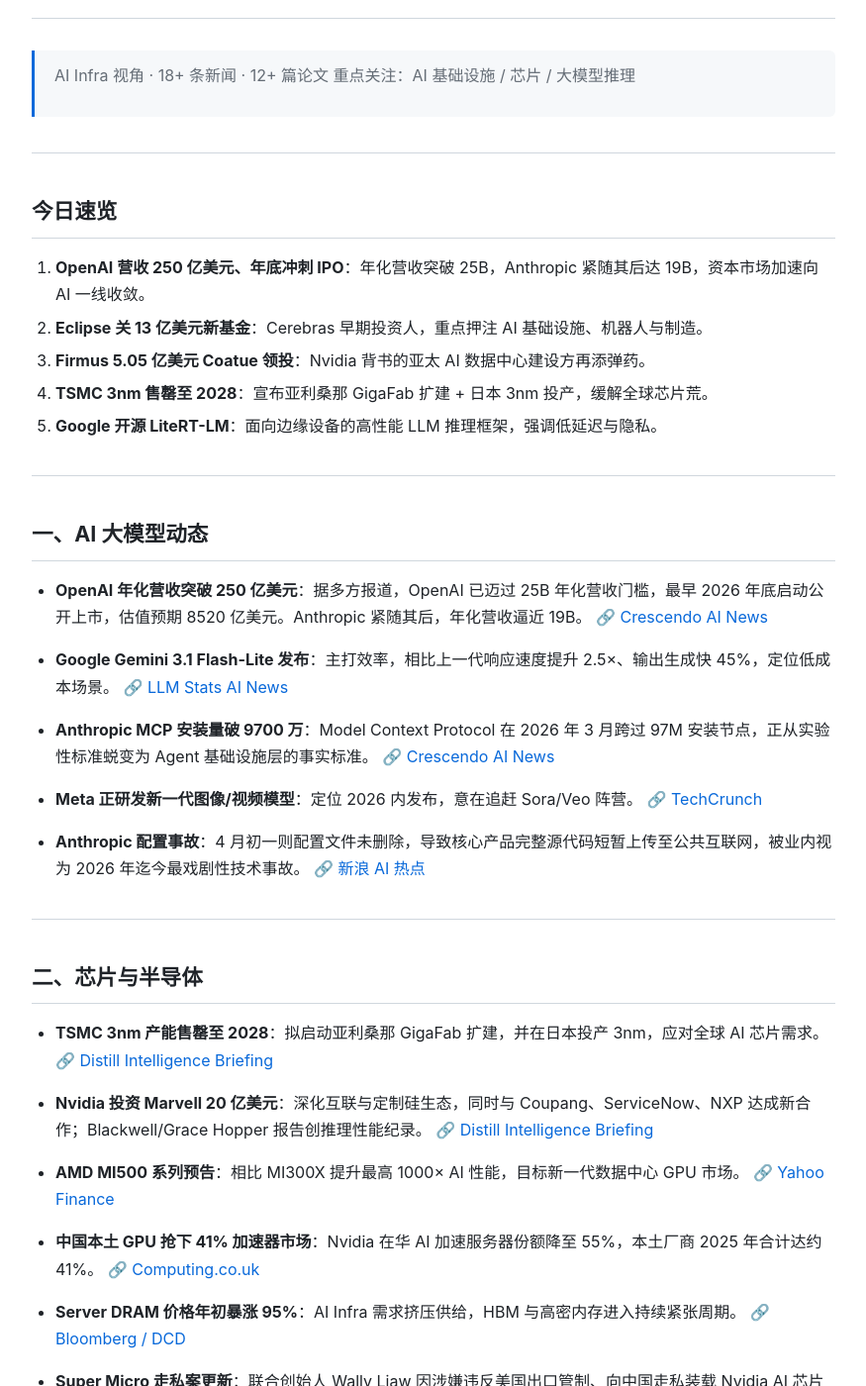
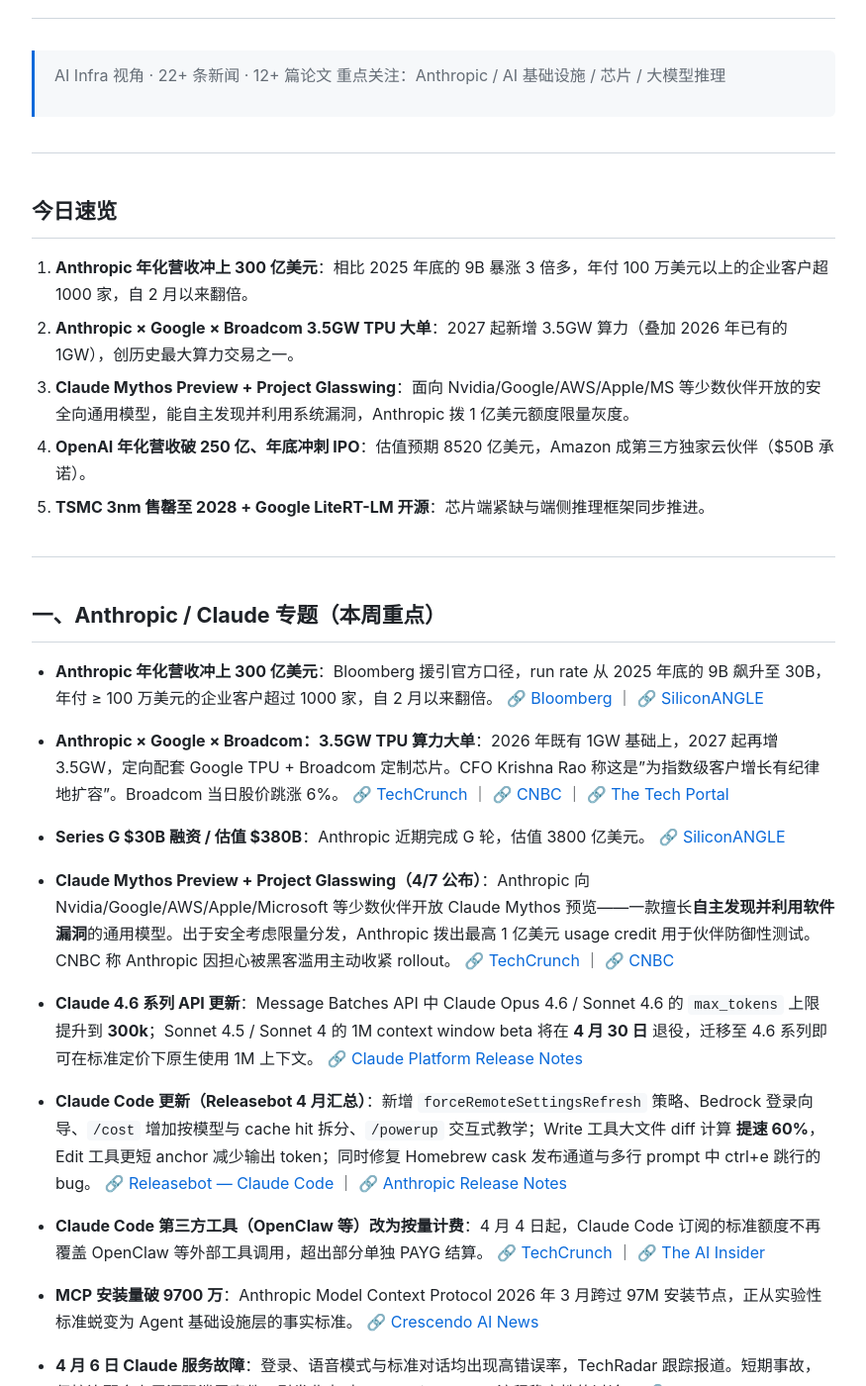
Before and after one commit to whitecloudy2016/tech-news, a Jekyll site: the page built from _posts/2026-04-08-tech-news.md, in a window 1280 px wide and 1400 px high, scrolled down 309 px. Shown: the whole window at 99% size, without its empty margins (202-1077 px from the left). Built offline with Jekyll 4.4.1, drawn with Linux system fonts in a browser that asks for light colours; some of the changed text lies outside the part shown.

Commit message:
update: add Anthropic/Claude weekly highlights to 2026-04-08
Co-Authored-By: Claude Opus 4.6 (1M context) <noreply@anthropic.com>

```diff
--- a/_posts/2026-04-08-tech-news.md
+++ b/_posts/2026-04-08-tech-news.md
@@ -2,45 +2,76 @@
 layout: post
 title: "科技日报 | 2026年4月8日"
 date: 2026-04-08
-tags: [AI基础设施, 数据中心, GPU, OpenAI, 推理优化]
-excerpt: "OpenAI 年化营收突破 250 亿美元拟年底 IPO；Eclipse 募资 13 亿美元投向 AI 基建与机器人；Firmus 获 5.05 亿美元加码亚太 AI 数据中心；TSMC 3nm 产能售罄至 2028；Google LiteRT-LM 边缘推理框架开源。"
+tags: [Anthropic, Claude, AI基础设施, GPU, 推理优化]
+excerpt: "Anthropic 年化营收冲上 300 亿美元、与 Google/Broadcom 签下 3.5GW TPU 大单；Claude Mythos 安全模型 Project Glasswing 公布；OpenAI 年化营收突破 250 亿拟年底 IPO；TSMC 3nm 售罄至 2028；Google LiteRT-LM 边缘推理框架开源。"
 ---
 
-> AI Infra 视角 · 18+ 条新闻 · 12+ 篇论文
-> 重点关注：AI 基础设施 / 芯片 / 大模型推理
+> AI Infra 视角 · 22+ 条新闻 · 12+ 篇论文
+> 重点关注：Anthropic / AI 基础设施 / 芯片 / 大模型推理
 
 ---
 
 ## 今日速览
 
-1. **OpenAI 营收 250 亿美元、年底冲刺 IPO**：年化营收突破 25B，Anthropic 紧随其后达 19B，资本市场加速向 AI 一线收敛。
-2. **Eclipse 关 13 亿美元新基金**：Cerebras 早期投资人，重点押注 AI 基础设施、机器人与制造。
-3. **Firmus 5.05 亿美元 Coatue 领投**：Nvidia 背书的亚太 AI 数据中心建设方再添弹药。
-4. **TSMC 3nm 售罄至 2028**：宣布亚利桑那 GigaFab 扩建 + 日本 3nm 投产，缓解全球芯片荒。
-5. **Google 开源 LiteRT-LM**：面向边缘设备的高性能 LLM 推理框架，强调低延迟与隐私。
+1. **Anthropic 年化营收冲上 300 亿美元**：相比 2025 年底的 9B 暴涨 3 倍多，年付 100 万美元以上的企业客户超 1000 家，自 2 月以来翻倍。
+2. **Anthropic × Google × Broadcom 3.5GW TPU 大单**：2027 起新增 3.5GW 算力（叠加 2026 年已有的 1GW），创历史最大算力交易之一。
+3. **Claude Mythos Preview + Project Glasswing**：面向 Nvidia/Google/AWS/Apple/MS 等少数伙伴开放的安全向通用模型，能自主发现并利用系统漏洞，Anthropic 拨 1 亿美元额度限量灰度。
+4. **OpenAI 年化营收破 250 亿、年底冲刺 IPO**：估值预期 8520 亿美元，Amazon 成第三方独家云伙伴（$50B 承诺）。
+5. **TSMC 3nm 售罄至 2028 + Google LiteRT-LM 开源**：芯片端紧缺与端侧推理框架同步推进。
 
 ---
 
-## 一、AI 大模型动态
+## 一、Anthropic / Claude 专题（本周重点）
 
-- **OpenAI 年化营收突破 250 亿美元**：据多方报道，OpenAI 已迈过 25B 年化营收门槛，最早 2026 年底启动公开上市，估值预期 8520 亿美元。Anthropic 紧随其后，年化营收逼近 19B。
+- **Anthropic 年化营收冲上 300 亿美元**：Bloomberg 援引官方口径，run rate 从 2025 年底的 9B 飙升至 30B，年付 ≥ 100 万美元的企业客户超过 1000 家，自 2 月以来翻倍。
+  🔗 [Bloomberg](https://www.bloomberg.com/news/articles/2026-04-06/broadcom-confirms-deal-to-ship-google-tpu-chips-to-anthropic) ｜ 🔗 [SiliconANGLE](https://siliconangle.com/2026/04/06/anthropic-taps-google-broadcom-yet-ai-chips-revenue-run-rate-tops-30b/)
+
+- **Anthropic × Google × Broadcom：3.5GW TPU 算力大单**：2026 年既有 1GW 基础上，2027 起再增 3.5GW，定向配套 Google TPU + Broadcom 定制芯片。CFO Krishna Rao 称这是"为指数级客户增长有纪律地扩容"。Broadcom 当日股价跳涨 6%。
+  🔗 [TechCrunch](https://techcrunch.com/2026/04/07/anthropic-compute-deal-google-broadcom-tpus/) ｜ 🔗 [CNBC](https://www.cnbc.com/2026/04/06/broadcom-agrees-to-expanded-chip-deals-with-google-anthropic.html) ｜ 🔗 [The Tech Portal](https://thetechportal.com/2026/04/07/anthropic-partners-with-google-and-broadcom-for-3-5gw-ai-compute-expansion)
+
+- **Series G $30B 融资 / 估值 $380B**：Anthropic 近期完成 G 轮，估值 3800 亿美元。
+  🔗 [SiliconANGLE](https://siliconangle.com/2026/04/06/anthropic-taps-google-broadcom-yet-ai-chips-revenue-run-rate-tops-30b/)
+
+- **Claude Mythos Preview + Project Glasswing（4/7 公布）**：Anthropic 向 Nvidia/Google/AWS/Apple/Microsoft 等少数伙伴开放 Claude Mythos 预览——一款擅长**自主发现并利用软件漏洞**的通用模型。出于安全考虑限量分发，Anthropic 拨出最高 1 亿美元 usage credit 用于伙伴防御性测试。CNBC 称 Anthropic 因担心被黑客滥用主动收紧 rollout。
+  🔗 [TechCrunch](https://techcrunch.com/2026/04/07/anthropic-mythos-ai-model-preview-security/) ｜ 🔗 [CNBC](https://www.cnbc.com/2026/04/07/anthropic-claude-mythos-ai-hackers-cyberattacks.html)
+
+- **Claude 4.6 系列 API 更新**：Message Batches API 中 Claude Opus 4.6 / Sonnet 4.6 的 `max_tokens` 上限提升到 **300k**；Sonnet 4.5 / Sonnet 4 的 1M context window beta 将在 **4 月 30 日** 退役，迁移至 4.6 系列即可在标准定价下原生使用 1M 上下文。
+  🔗 [Claude Platform Release Notes](https://platform.claude.com/docs/en/release-notes/overview)
+
+- **Claude Code 更新（Releasebot 4 月汇总）**：新增 `forceRemoteSettingsRefresh` 策略、Bedrock 登录向导、`/cost` 增加按模型与 cache hit 拆分、`/powerup` 交互式教学；Write 工具大文件 diff 计算 **提速 60%**，Edit 工具更短 anchor 减少输出 token；同时修复 Homebrew cask 发布通道与多行 prompt 中 ctrl+e 跳行的 bug。
+  🔗 [Releasebot — Claude Code](https://releasebot.io/updates/anthropic/claude-code) ｜ 🔗 [Anthropic Release Notes](https://releasebot.io/updates/anthropic)
+
+- **Claude Code 第三方工具（OpenClaw 等）改为按量计费**：4 月 4 日起，Claude Code 订阅的标准额度不再覆盖 OpenClaw 等外部工具调用，超出部分单独 PAYG 结算。
+  🔗 [TechCrunch](https://techcrunch.com/2026/04/04/anthropic-says-claude-code-subscribers-will-need-to-pay-extra-for-openclaw-support/) ｜ 🔗 [The AI Insider](https://theaiinsider.tech/2026/04/06/anthropic-updates-pricing-model-for-claude-code-restricts-third-party-tool-usage/)
+
+- **MCP 安装量破 9700 万**：Anthropic Model Context Protocol 2026 年 3 月跨过 97M 安装节点，正从实验性标准蜕变为 Agent 基础设施层的事实标准。
   🔗 [Crescendo AI News](https://www.crescendo.ai/news/latest-ai-news-and-updates)
 
-- **Google Gemini 3.1 Flash-Lite 发布**：主打效率，相比上一代响应速度提升 2.5×、输出生成快 45%，定位低成本场景。
-  🔗 [LLM Stats AI News](https://llm-stats.com/ai-news)
+- **4 月 6 日 Claude 服务故障**：登录、语音模式与标准对话均出现高错误率，TechRadar 跟踪报道。短期事故，但接连配合上周源码泄露事件，引发业内对 Anthropic release 流程稳定性的讨论。
+  🔗 [TechRadar](https://www.techradar.com/news/live/claude-anthropic-down-outage-april-6-2026)
 
-- **Anthropic MCP 安装量破 9700 万**：Model Context Protocol 在 2026 年 3 月跨过 97M 安装节点，正从实验性标准蜕变为 Agent 基础设施层的事实标准。
-  🔗 [Crescendo AI News](https://www.crescendo.ai/news/latest-ai-news-and-updates)
+- **Anthropic 成立新 PAC**：Anthropic 已向监管机构提交文件成立政治行动委员会，加大政策与监管影响力投入。
+  🔗 [TechCrunch](https://techcrunch.com/2026/04/03/anthropic-ramps-up-its-political-activities-with-a-new-pac/)
 
-- **Meta 正研发新一代图像/视频模型**：定位 2026 内发布，意在追赶 Sora/Veo 阵营。
-  🔗 [TechCrunch](https://techcrunch.com/2025/12/19/meta-is-developing-a-new-image-and-video-model-for-a-2026-release-report-says/)
-
-- **Anthropic 配置事故**：4 月初一则配置文件未删除，导致核心产品完整源代码短暂上传至公共互联网，被业内视为 2026 年迄今最戏剧性技术事故。
-  🔗 [新浪 AI 热点](https://k.sina.com.cn/article_7857201856_1d45362c001903utta.html)
+- **社区流出：Opus 4.7 / Sonnet 4.8**：Medium 上一篇分析提及 Claude Code 内部疑似已在使用 Opus 4.7 / Sonnet 4.8 + Mythos，未官方公布。当前公开模型仍为 **Opus 4.6 / Sonnet 4.6 / Haiku 4.5**。
+  🔗 [Medium — Claude Code Leak](https://medium.com/@mfierce0/the-claude-code-leak-opus-4-7-sonnet-4-8-and-mythos-a-rare-unfiltered-look-inside-anthropic-70c6f735810a)
 
 ---
 
-## 二、芯片与半导体
+## 二、其他大模型动态
+
+- **OpenAI 年化营收突破 250 亿美元**：最早 2026 年底启动公开上市，估值预期 8520 亿美元；Amazon 成第三方独家云伙伴（$50B 承诺）。注意 Anthropic run rate 已反超此前外界估计的 19B 而达到 30B。
+  🔗 [Crescendo AI News](https://www.crescendo.ai/news/latest-ai-news-and-updates)
+
+- **Google Gemini 3.1 Flash-Lite**：主打效率，相比上一代响应速度提升 2.5×、输出生成快 45%。
+  🔗 [LLM Stats AI News](https://llm-stats.com/ai-news)
+
+- **Meta 新一代图像/视频模型**：2026 内发布，对标 Sora/Veo。
+  🔗 [TechCrunch](https://techcrunch.com/2025/12/19/meta-is-developing-a-new-image-and-video-model-for-a-2026-release-report-says/)
+
+---
+
+## 三、芯片与半导体
 
 - **TSMC 3nm 产能售罄至 2028**：拟启动亚利桑那 GigaFab 扩建，并在日本投产 3nm，应对全球 AI 芯片需求。
   🔗 [Distill Intelligence Briefing](https://www.distillintelligence.com/briefings/semiconductors-ai-chips-2026-04-03)
```
Also changed, not shown: other parts of _posts/2026-04-08-tech-news.md (+5 -5 lines).
